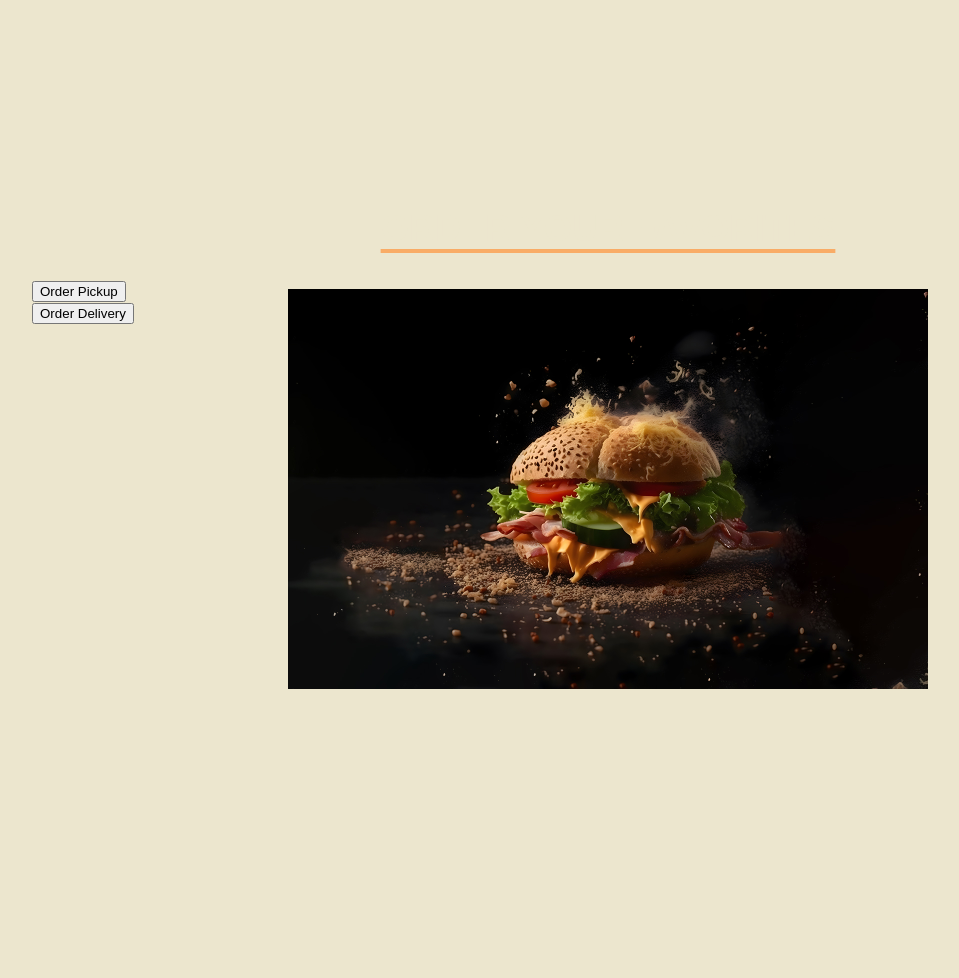
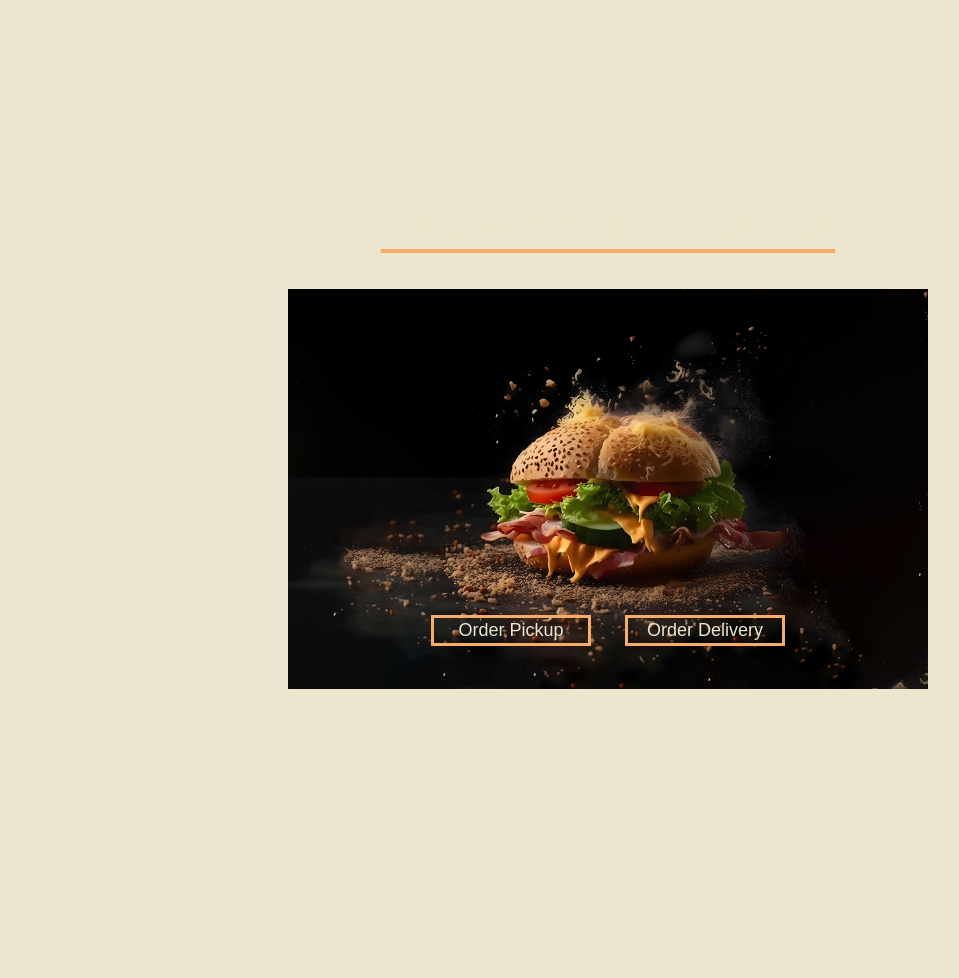
Before and after one commit to BeulaEvangelin/WD_Personal, a PHP site: page / in a window 1280 px wide. Shown: the part 2694-3672 px from the top of the page, without its empty margins (32-991 px from the left). Run offline with PHP 8.4, Linux system fonts and the light colour scheme; some web fonts are replaced.

Commit message:
order now style complete

```diff
--- a/index.html
+++ b/index.html
@@ -121,10 +121,16 @@
     </section>
 
     <section class="order-section" id="order">
+      <h1>ORDER YOUR FAVORITES</h1>
       <div class="order-container">
-        <h1>ORDER YOUR FAVORITES</h1>
-        <div><button type="button">Order Pickup</button></div>
-        <div><button type="button">Order Delivery</button></div>
+        <a
+          href="https://www.ubereats.com/ca?utm_source=AdWords_Brand&utm_campaign=CM2196377-search-google-brand_32_-99_CA-National_e_web_acq_cpc_en_T1_Generic_BM_uber%20eats%20canada_kwd-380209859949_617243164519_138929730934_b_c&campaign_id=18094446215&adg_id=138929730934&fi_id=&match=b&net=g&dev=c&dev_m=&ad_id=617243164519&cre=617243164519&kwid=kwd-380209859949&kw=uber%20eats%20canada&placement=&tar=&gclsrc=aw.ds&gclid=CjwKCAiAjrarBhAWEiwA2qWdCIVsmGagUJYlhh57wv_OHsWQ2RCc968VIO2IrC4j9_2j-Q5jlgMIhhoCXa0QAvD_BwE"
+          ><p>Order Pickup</p></a
+        >
+        <a
+          href="https://www.ubereats.com/ca?utm_source=AdWords_Brand&utm_campaign=CM2196377-search-google-brand_32_-99_CA-National_e_web_acq_cpc_en_T1_Generic_BM_uber%20eats%20canada_kwd-380209859949_617243164519_138929730934_b_c&campaign_id=18094446215&adg_id=138929730934&fi_id=&match=b&net=g&dev=c&dev_m=&ad_id=617243164519&cre=617243164519&kwid=kwd-380209859949&kw=uber%20eats%20canada&placement=&tar=&gclsrc=aw.ds&gclid=CjwKCAiAjrarBhAWEiwA2qWdCIVsmGagUJYlhh57wv_OHsWQ2RCc968VIO2IrC4j9_2j-Q5jlgMIhhoCXa0QAvD_BwE"
+          ><p>Order Delivery</p></a
+        >
       </div>
     </section>
 
--- a/main2.css
+++ b/main2.css
@@ -177,3 +177,27 @@ h1{
 .order-section h1{
     color: #ece6ce;
 }
+
+.order-container{
+    display: flex;
+    justify-content: center;
+    align-items: center;
+
+}
+
+.order-container a{
+    position: relative;
+    top: 300px;
+    text-decoration: none;
+    color: #ece6ce;
+    padding: 20px;
+
+}
+.order-container a p{
+    outline: #F9AC66 solid 3px;
+    margin: 1;
+    padding: 2px;
+    text-align: center;
+    width: 150px;
+
+}
```
